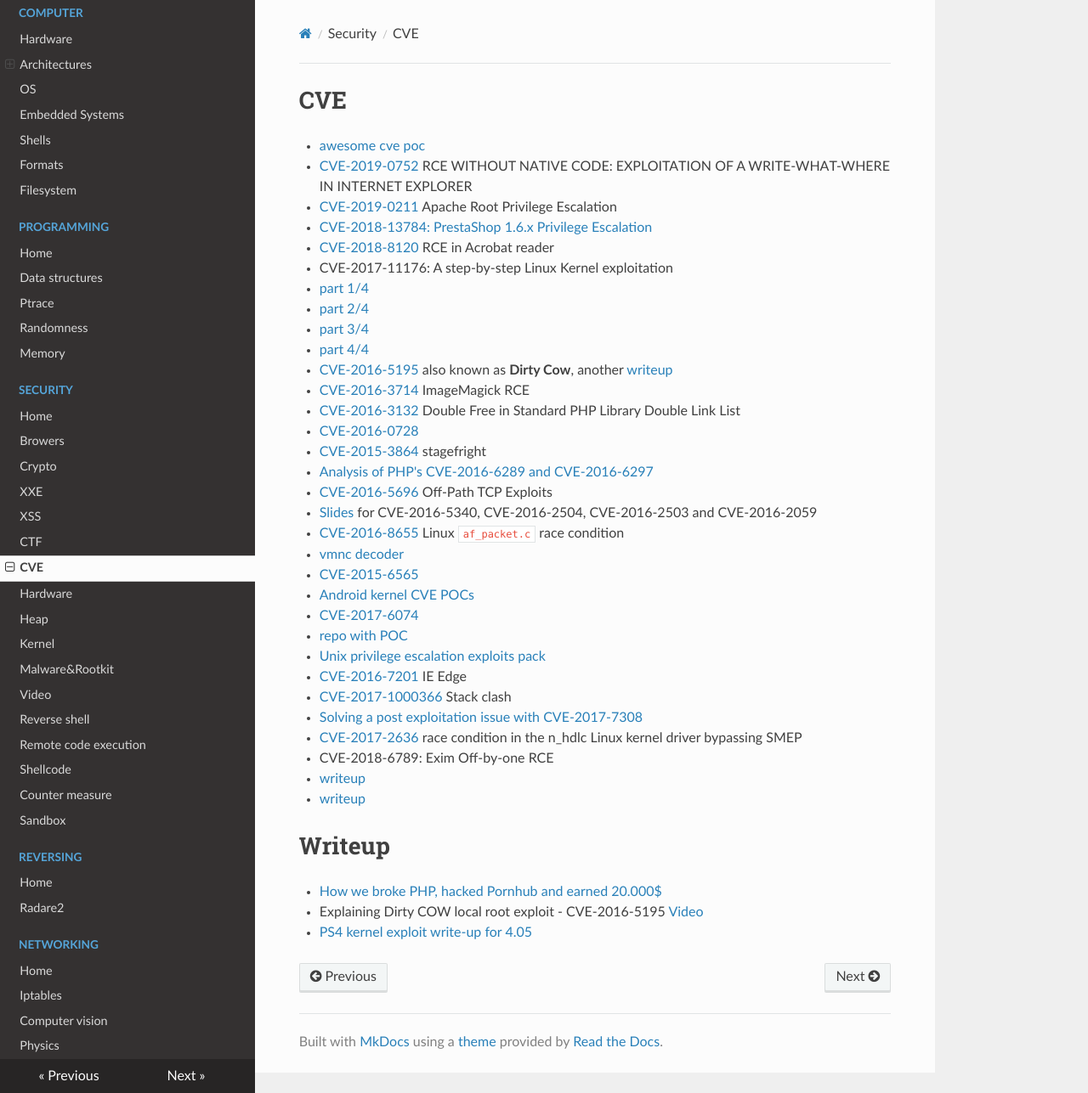
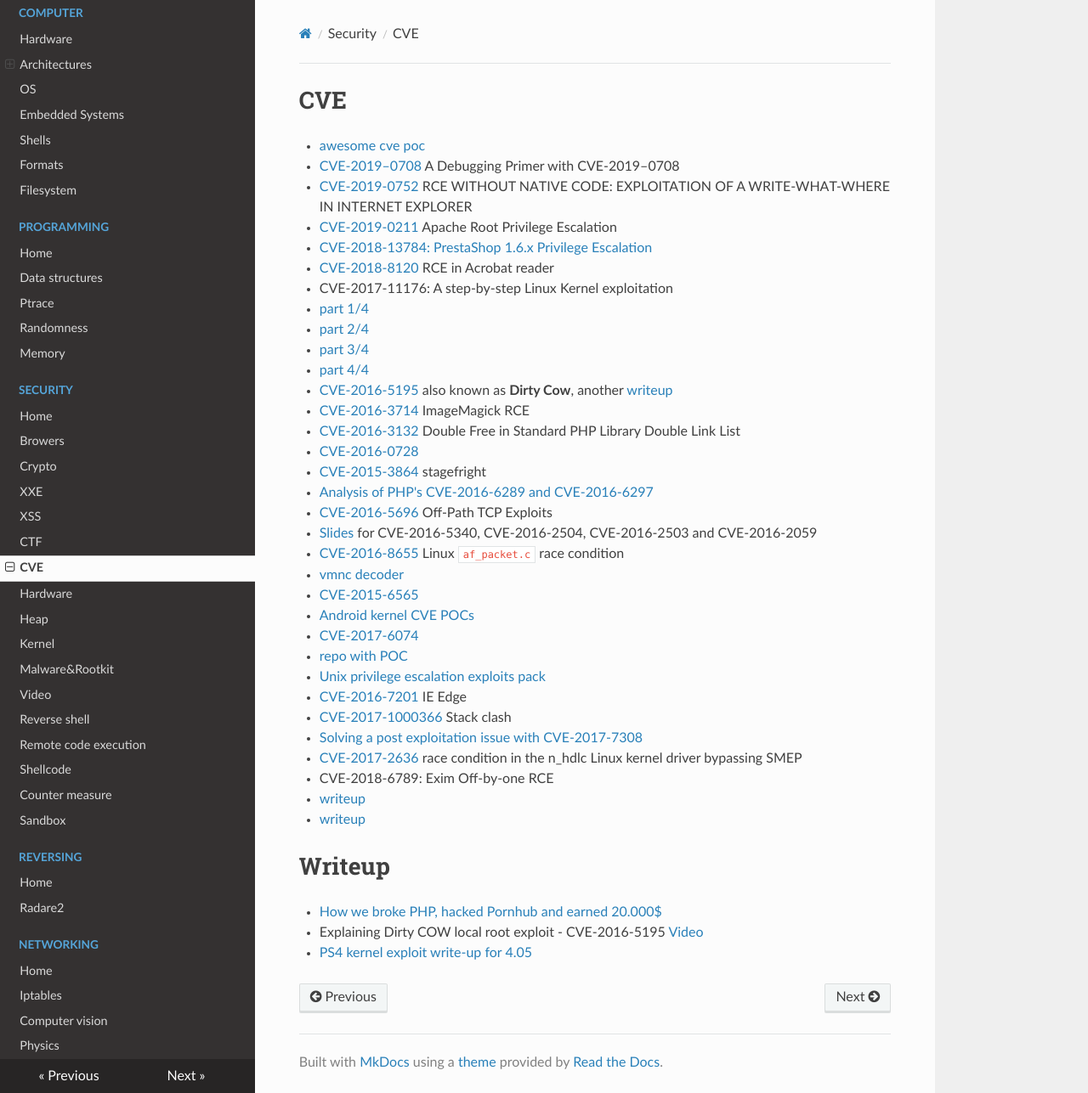
Before and after one commit to gipi/low-level, an MkDocs documentation site: the page built from docs/cve.md, in a window 1280 px wide and 1287 px high. Shown: the whole window at 85% size. Built offline with MkDocs 1.6.1, drawn with Linux system fonts in a browser that asks for light colours; nearby versions of some CDN libraries; old or Windows-style settings are respelled for this version of MkDocs.

Commit message:
Update cve.md

```diff
--- a/docs/cve.md
+++ b/docs/cve.md
@@ -1,6 +1,7 @@
 # CVE
 
  - [awesome cve poc](https://github.com/qazbnm456/awesome-cve-poc)
+ - [CVE-2019–0708](https://medium.com/@straightblast426/a-debugging-primer-with-cve-2019-0708-ccfa266682f6) A Debugging Primer with CVE-2019–0708
  - [CVE-2019-0752](https://www.zerodayinitiative.com/blog/2019/5/21/rce-without-native-code-exploitation-of-a-write-what-where-in-internet-explorer) RCE WITHOUT NATIVE CODE: EXPLOITATION OF A WRITE-WHAT-WHERE IN INTERNET EXPLORER
  - [CVE-2019-0211](https://cfreal.github.io/carpe-diem-cve-2019-0211-apache-local-root.html) Apache Root Privilege Escalation
  - [CVE-2018-13784: PrestaShop 1.6.x Privilege Escalation](https://www.ambionics.io/blog/prestashop-privilege-escalation)
```
